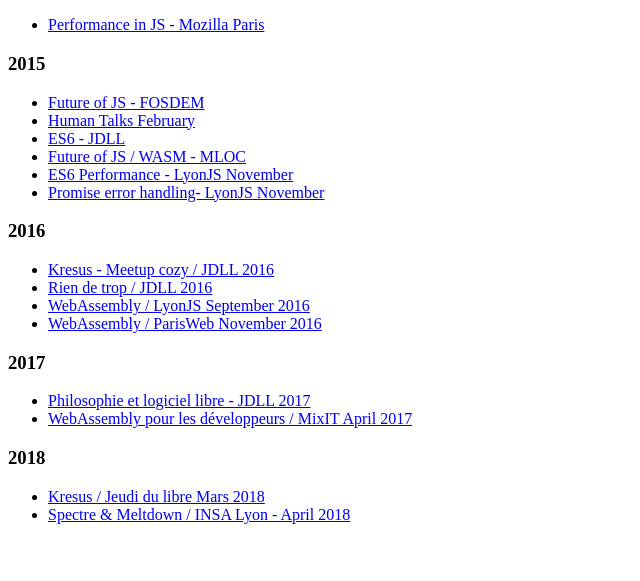
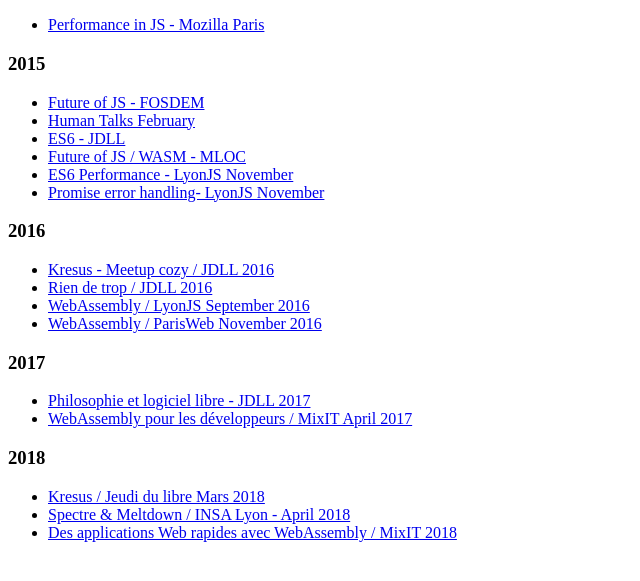
Before and after one commit to bnjbvr/slides, a plain HTML site: page index.html in a window 1280 px wide. Shown: the part 91-672 px from the top of the page, without its empty margins (0-640 px from the left). Drawn offline with Linux system fonts and the light colour scheme.

Commit message:
Add wasm-mixit conf;

```diff
--- a/index.html
+++ b/index.html
@@ -35,6 +35,7 @@
         <ul>
             <li><a href="./2018/jdl-kresus/">Kresus / Jeudi du libre Mars 2018</a></li>
             <li><a href="https://PandiPanda69.github.io/INSHACK2k18-Meltdown-Spectre">Spectre & Meltdown / INSA Lyon - April 2018</a></li>
+            <li><a href="./2018/wasm-mixit/">Des applications Web rapides avec WebAssembly / MixIT 2018</a></li>
         </ul>
     </body>
 </html>
```
